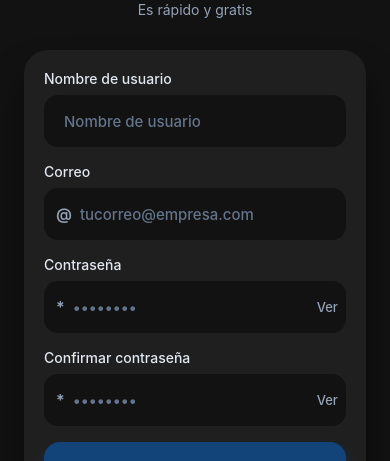
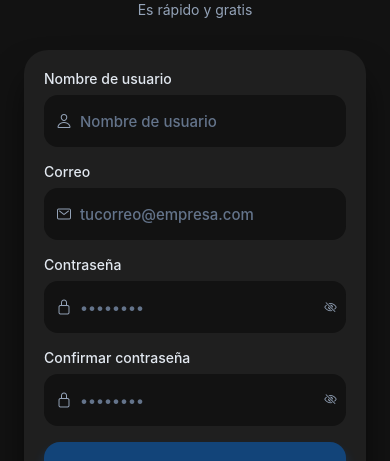
Before and after one commit to ortizProg/chatBridge, a React Native app: screen /Register in a window 390 px wide. Shown: the part 151-612 px from the top of the page. Built offline with nearby package versions, Linux system fonts and the light colour scheme; no server answers.

Commit message:
Implementation submited validation

```diff
--- a/app.json
+++ b/app.json
@@ -4,11 +4,11 @@
     "slug": "chatBridge",
     "version": "1.0.0",
     "orientation": "portrait",
-    "icon": "./assets/icon.png",
+    "icon": "assets/images/Logo.png",
     "userInterfaceStyle": "light",
     "newArchEnabled": true,
     "splash": {
-      "image": "./assets/splash-icon.png",
+      "image": "assets/images/Logo.png",
       "resizeMode": "contain",
       "backgroundColor": "#ffffff"
     },
@@ -17,13 +17,13 @@
     },
     "android": {
       "adaptiveIcon": {
-        "foregroundImage": "./assets/adaptive-icon.png",
+        "foregroundImage": "assets/images/Logo.png",
         "backgroundColor": "#ffffff"
       },
       "edgeToEdgeEnabled": true
     },
     "web": {
-      "favicon": "./assets/favicon.png"
+      "favicon": "assets/images/Logo.png"
     }
   }
 }
--- a/src/screens/LoginScreen.js
+++ b/src/screens/LoginScreen.js
@@ -11,12 +11,15 @@ import {
   StatusBar,
   Image,
 } from "react-native";
+import { Ionicons } from "@expo/vector-icons";
+
 import { useAuth } from "../contexts/authContext";
-
 import { COLORS } from '../styles/styles';
 
 export default function LoginScreen({navigation}) {
   const { user, signIn } = useAuth();
+
+  const submitted = false;
 
   useEffect(() => {
     if (user) {
@@ -34,6 +37,12 @@ export default function LoginScreen({navigation}) {
   const canSubmit = email.trim().length > 0 && password.trim().length > 0;
 
   const handleSubmit = async () => {
+
+    if(submitted) return;
+
+    submitted = true;
+
+    try {
       const newErrors = {};
       if (!email.trim()) newErrors.email = "Ingresa tu correo";
       if (!password.trim()) newErrors.password = "Ingresa tu contraseña";
@@ -48,6 +57,9 @@ export default function LoginScreen({navigation}) {
           ...newErrors,
           global: err?.message || "Correo o contraseña incorrectos",
         });
+      }
+    } finally {
+      submitted = false;
     }
   };
 
@@ -86,14 +98,14 @@ export default function LoginScreen({navigation}) {
                 ]}
               >
                 {/* "icono" fake con solo texto */}
-                <Text
+                <Ionicons
+                  name="mail-outline"
+                  color={COLORS.textSecondary || '#aaa'}
                   style={[
                     styles.leftIcon,
                     errors.email && styles.leftIconError,
                   ]}
-                >
-                  @
-                </Text>
+                />
 
                 <TextInput
                   style={styles.input}
@@ -122,14 +134,14 @@ export default function LoginScreen({navigation}) {
                   errors.password && styles.inputErrorBorder,
                 ]}
               >
-                <Text
+                <Ionicons
+                  name="lock-closed-outline"
+                  color={COLORS.textSecondary || '#aaa'}
                   style={[
                     styles.leftIcon,
                     errors.password && styles.leftIconError,
                   ]}
-                >
-                  *
-                </Text>
+                />
 
                 <TextInput
                   style={styles.input}
@@ -146,9 +158,24 @@ export default function LoginScreen({navigation}) {
                   style={styles.rightActionBtn}
                   hitSlop={{ top: 10, bottom: 10, left: 10, right: 10 }}
                 >
-                  <Text style={styles.rightActionText}>
-                    {passwordVisible ? "Ocultar" : "Ver"}
-                  </Text>
+                  {
+                    passwordVisible ?
+                    <Ionicons
+                      name="eye-outline"
+                      color={COLORS.textSecondary || '#aaa'}
+                      style={[
+                        styles.rightActionText,
+                      ]}
+                    />
+                    :
+                    <Ionicons
+                      name="eye-off-outline"
+                      color={COLORS.textSecondary || '#aaa'}
+                      style={[
+                        styles.rightActionText,
+                      ]}
+                    />
+                  }
                 </TouchableOpacity>
               </View>
 
@@ -327,7 +354,7 @@ const styles = StyleSheet.create({
     paddingVertical: 4,
   },
   rightActionText: {
-    fontSize: 13,
+    fontSize: 16,
     fontWeight: "500",
     color: TEXT_DIM,
   },
--- a/src/screens/SignUpScreen.js
+++ b/src/screens/SignUpScreen.js
@@ -11,6 +11,8 @@ import {
   StatusBar,
   Image,
 } from "react-native";
+import { Ionicons } from "@expo/vector-icons";
+
 import { useAuth } from "../contexts/authContext";
 import { COLORS } from "../styles/styles";
 
@@ -39,10 +41,16 @@ export default function SignUpScreen({ navigation }) {
     pass1.trim().length > 0 &&
     pass2.trim().length > 0;
 
+  const submitted = false;
+
   const handleSubmit = async () => {
+
+    if(submitted) return;
+    submitted = true;
+
+    try {
       const newErrors = {};
 
-    // validación simple
       if (!email.trim()) newErrors.email = "Ingresa tu correo";
       if (!pass1.trim()) newErrors.pass1 = "Ingresa una contraseña";
       if (!pass2.trim()) newErrors.pass2 = "Confirma tu contraseña";
@@ -67,6 +75,9 @@ export default function SignUpScreen({ navigation }) {
           global: err?.message || "No se pudo crear la cuenta",
         });
       }
+    } finally {
+      submitted = false;
+    }
   };
 
   return (
@@ -81,7 +92,6 @@ export default function SignUpScreen({ navigation }) {
           keyboardShouldPersistTaps="handled"
           contentContainerStyle={styles.scroll}
         >
-          {/* BRAND / HEADER */}
           <View style={styles.brandContainer}>
             <Image
               source={require("../assets/images/Logo.png")}
@@ -93,10 +103,9 @@ export default function SignUpScreen({ navigation }) {
             <Text style={styles.brandSubtitle}>Es rápido y gratis</Text>
           </View>
 
-          {/* CARD */}
           <View style={styles.card}>
+            <View style={styles.fieldWrapper}>
               {/* USERNAME */}
-            <View style={styles.fieldWrapper}>
               <Text style={styles.label}>Nombre de usuario</Text>
 
               <View
@@ -105,15 +114,14 @@ export default function SignUpScreen({ navigation }) {
                   errors.userName && styles.inputErrorBorder,
                 ]}
               >
-                {/* pseudo-icono */}
-                <Text
+                <Ionicons
+                  name="person-outline"
+                  color={COLORS.textSecondary || '#aaa'}
                   style={[
                     styles.leftIcon,
-                    errors.userName && styles.leftIconError,
+                    errors.email && styles.leftIconError,
                   ]}
-                >
-
-                </Text>
+                />
 
                 <TextInput
                   style={styles.input}
@@ -141,15 +149,14 @@ export default function SignUpScreen({ navigation }) {
                   errors.email && styles.inputErrorBorder,
                 ]}
               >
-                {/* pseudo-icono */}
-                <Text
+                <Ionicons
+                  name="mail-outline"
+                  color={COLORS.textSecondary || '#aaa'}
                   style={[
                     styles.leftIcon,
                     errors.email && styles.leftIconError,
                   ]}
-                >
-                  @
-                </Text>
+                />
 
                 <TextInput
                   style={styles.input}
@@ -178,14 +185,14 @@ export default function SignUpScreen({ navigation }) {
                   errors.pass1 && styles.inputErrorBorder,
                 ]}
               >
-                <Text
+                <Ionicons
+                  name="lock-closed-outline"
+                  color={COLORS.textSecondary || '#aaa'}
                   style={[
                     styles.leftIcon,
                     errors.pass1 && styles.leftIconError,
                   ]}
-                >
-                  *
-                </Text>
+                />
 
                 <TextInput
                   style={styles.input}
@@ -202,7 +209,24 @@ export default function SignUpScreen({ navigation }) {
                   hitSlop={{ top: 10, bottom: 10, left: 10, right: 10 }}
                 >
                   <Text style={styles.rightActionText}>
-                    {showPass1 ? "Ocultar" : "Ver"}
+                    {
+                    showPass1 ?
+                    <Ionicons
+                      name="eye-outline"
+                      color={COLORS.textSecondary || '#aaa'}
+                      style={[
+                        styles.rightActionText,
+                      ]}
+                    />
+                    :
+                    <Ionicons
+                      name="eye-off-outline"
+                      color={COLORS.textSecondary || '#aaa'}
+                      style={[
+                        styles.rightActionText,
+                      ]}
+                    />
+                  }
                   </Text>
                 </TouchableOpacity>
               </View>
@@ -222,14 +246,14 @@ export default function SignUpScreen({ navigation }) {
                   errors.pass2 && styles.inputErrorBorder,
                 ]}
               >
-                <Text
+                <Ionicons
+                  name="lock-closed-outline"
+                  color={COLORS.textSecondary || '#aaa'}
                   style={[
                     styles.leftIcon,
                     errors.pass2 && styles.leftIconError,
                   ]}
-                >
-                  *
-                </Text>
+                />
 
                 <TextInput
                   style={styles.input}
@@ -245,9 +269,24 @@ export default function SignUpScreen({ navigation }) {
                   style={styles.rightActionBtn}
                   hitSlop={{ top: 10, bottom: 10, left: 10, right: 10 }}
                 >
-                  <Text style={styles.rightActionText}>
-                    {showPass2 ? "Ocultar" : "Ver"}
-                  </Text>
+                  {
+                    showPass2 ?
+                    <Ionicons
+                      name="eye-outline"
+                      color={COLORS.textSecondary || '#aaa'}
+                      style={[
+                        styles.rightActionText,
+                      ]}
+                    />
+                    :
+                    <Ionicons
+                      name="eye-off-outline"
+                      color={COLORS.textSecondary || '#aaa'}
+                      style={[
+                        styles.rightActionText,
+                      ]}
+                    />
+                  }
                 </TouchableOpacity>
               </View>
 
```
Lines whose indentation alone changed are shown as unchanged.
